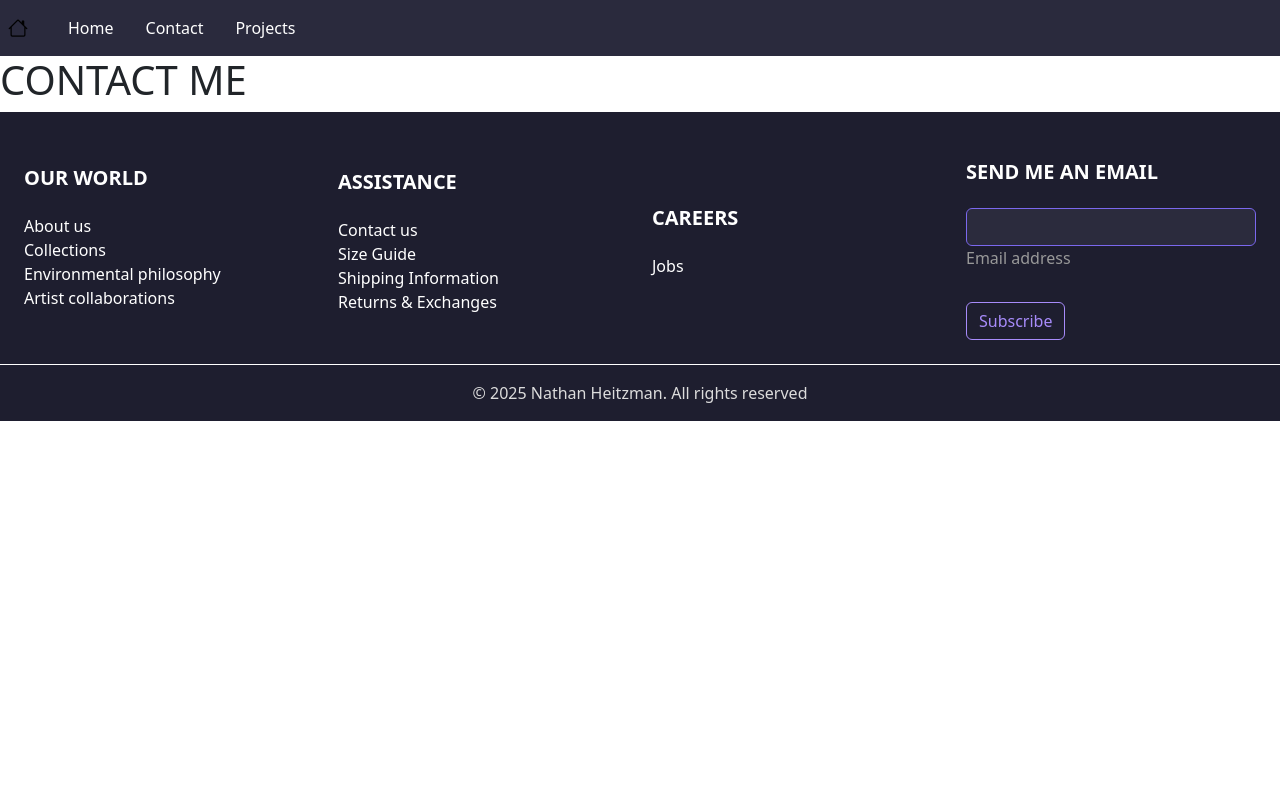
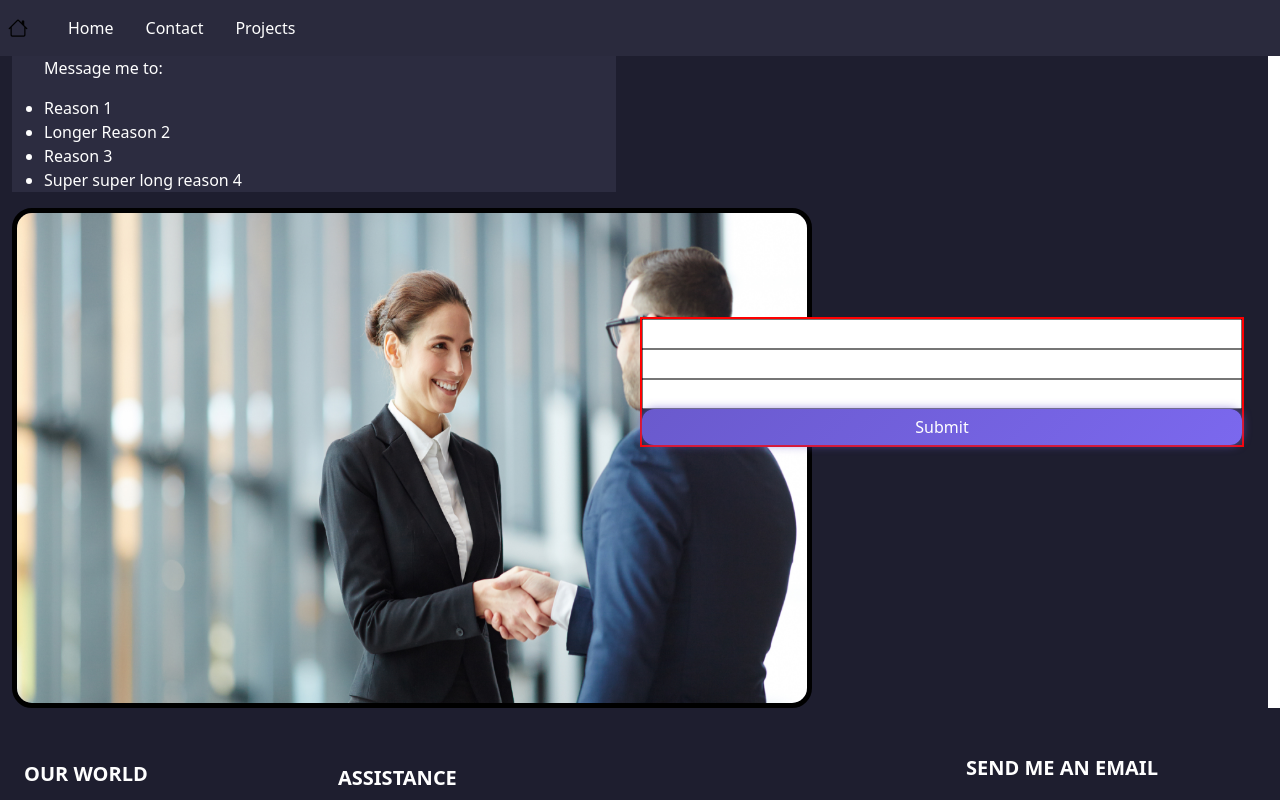
Before and after one commit to NathanHeitzman/Portfolio-Website, a React (Vite) app: page /contact-me in a window 1280 px wide. Shown: the top 800 px of the page. Built offline with nearby package versions, Linux system fonts and the light colour scheme.

Commit message:
added html for contact page, started work on styles

```diff
--- a/src/assets/styles/ContactMe.css
+++ b/src/assets/styles/ContactMe.css
@@ -0,0 +1,28 @@
+.contactMe-page {
+    background-color: #1e1e2f;
+}
+
+.reasons-text {
+    background-color: #2C2C40;
+}
+
+.reasons-image {
+    width: 800px;
+    height: 500px;
+
+    border: 5px solid black;
+    border-radius: 20px;
+}
+
+.contact-list-item, p {
+    color: #ffffff;
+}
+
+.inputs-container {
+    background-color: #2C2C40;
+    border: 2px solid red;
+}
+
+.user-input {
+
+}
--- a/src/components/Button.tsx
+++ b/src/components/Button.tsx
@@ -1,22 +1,29 @@
-import { useNavigate, type NavigateFunction } from "react-router-dom"
+import { useNavigate, type NavigateFunction } from "react-router-dom";
 import "bootstrap/dist/css/bootstrap.min.css";
 import "../assets/styles/button.css";
 
 interface ButtonProps {
   text: string;
   onClick?: () => void;
+  className?: string;
 }
 
 function clicked(text: string, navigate: NavigateFunction) {
-  if(text === "Lets Build Something Together!"){
+  if (text === "Lets Build Something Together!") {
     navigate("/contact-me");
+  } else if (text === "Submit") {
+    //TODO, add email functionality
+    console.log("Email Sent!");
   }
 }
 
-const Button = ({ text }: ButtonProps) => {
+const Button = ({ text, className }: ButtonProps) => {
   const navigate = useNavigate();
   return (
-    <button className="about-btn" onClick={() => clicked(text,navigate)}>
+    <button
+      className={`about-btn ${className ?? ""}`} //if className is null append nothing
+      onClick={() => clicked(text, navigate)}
+    >
       {text}
     </button>
   );
--- a/src/pages/ContactMe.tsx
+++ b/src/pages/ContactMe.tsx
@@ -1,13 +1,49 @@
 import "../assets/styles/ContactMe.css";
 import Navbar from "../components/NavBar";
 import Footer from "../components/Footer";
+import Button from "../components/Button"
+import Handshake from "../assets/images/handshake.png"
 import "bootstrap/dist/css/bootstrap.min.css";
 
 const ContactMe = () => {
   return (
     <>
       <Navbar />
-      <h1>CONTACT ME</h1>
+      <div className=" contactMe-page container-fluid row">
+        <div className="contentRight col-12 col-md-6 order-md-2">
+          <div className="inputs-container d-flex flex-column justify-content-center">
+            <input className="user-input" type="text"/>
+            <input className="user-input" type="email"/>
+            <input className="user-comments-input" type="text"/>
+            <Button className="align-self end" text="Submit"/>
+          </div>
+        </div>
+
+        <div className="contentLeft col-12 col-md-6 order-md-1">
+          <div className="reasons-container">
+            <div className="reasons-text">
+              <ul>
+                <p>Message me to:</p>
+                <li className="contact-list-item">
+                  Reason 1
+                </li>
+                <li className="contact-list-item">
+                  Longer Reason 2
+                </li>
+                <li className="contact-list-item">
+                  Reason 3
+                </li>
+                <li className="contact-list-item">
+                  Super super long reason 4
+                </li>
+              </ul>
+            </div>
+            <div className="reasons-image-container">
+              <img className="reasons-image" src={Handshake} alt="An image of me shaking hands with a co-worker"></img>
+            </div>
+          </div>
+        </div>
+      </div>
       <Footer />
     </>
   );
```
Also changed, not shown: src/assets/images/handshake.png (added).
